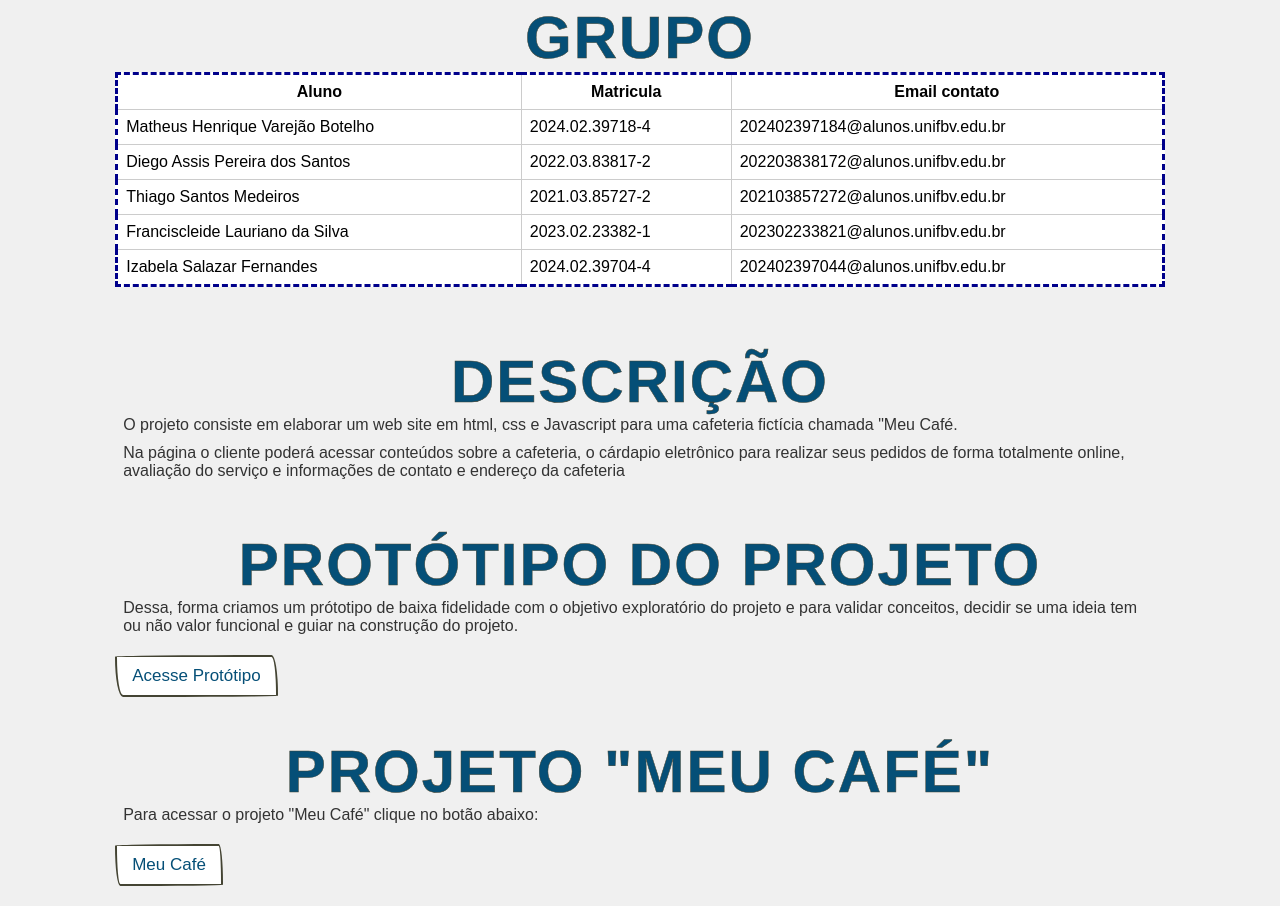
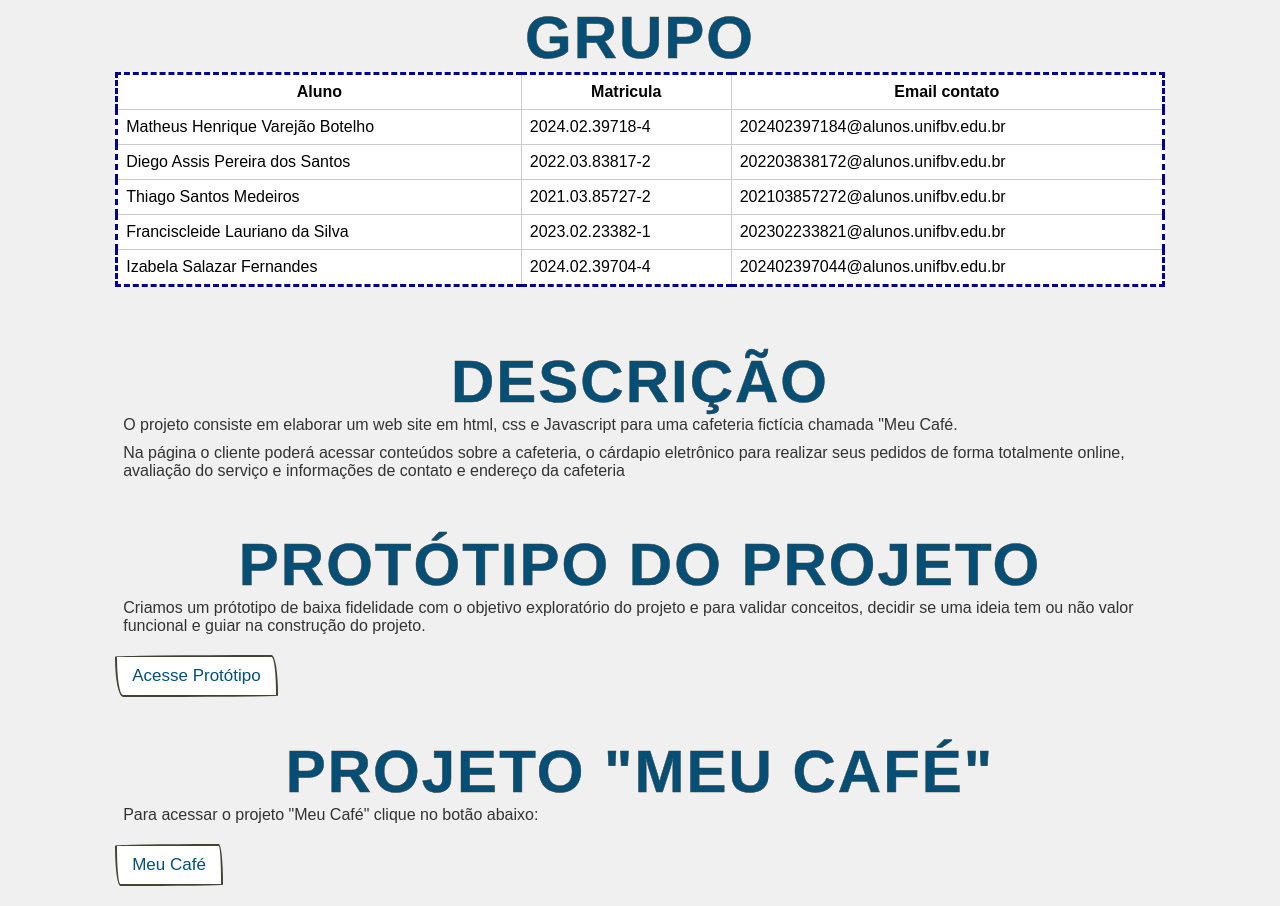
Before and after one commit to FrancisLauriano/meu_cafe, a website: page index.html in a window 1280 px wide. Shown: the part 1603-2509 px from the top of the page. Drawn offline with Linux system fonts and the light colour scheme.

Commit message:
14-04-2024

```diff
--- a/index.html
+++ b/index.html
@@ -129,7 +129,7 @@
             <h3 class="heading">Protótipo do Projeto</h3>
             <dl>
                 <dd><p>
-                    Dessa, forma criamos um prótotipo de baixa fidelidade com o objetivo exploratório do projeto e para validar conceitos, decidir se uma ideia tem ou não valor funcional e guiar na construção do projeto.
+                    Criamos um prótotipo de baixa fidelidade com o objetivo exploratório do projeto e para validar conceitos, decidir se uma ideia tem ou não valor funcional e guiar na construção do projeto.
                 </p></dd>
             </dl>
             <a href="https://www.figma.com/file/wFuoehlSgN9DcC9hcoGqvQ/prototipo_baixa_fidelidade_Meu-Cafe?type=whiteboard&t=5MzYNfVIaKAinT07-6" class="btn">Acesse Protótipo</a>
```
